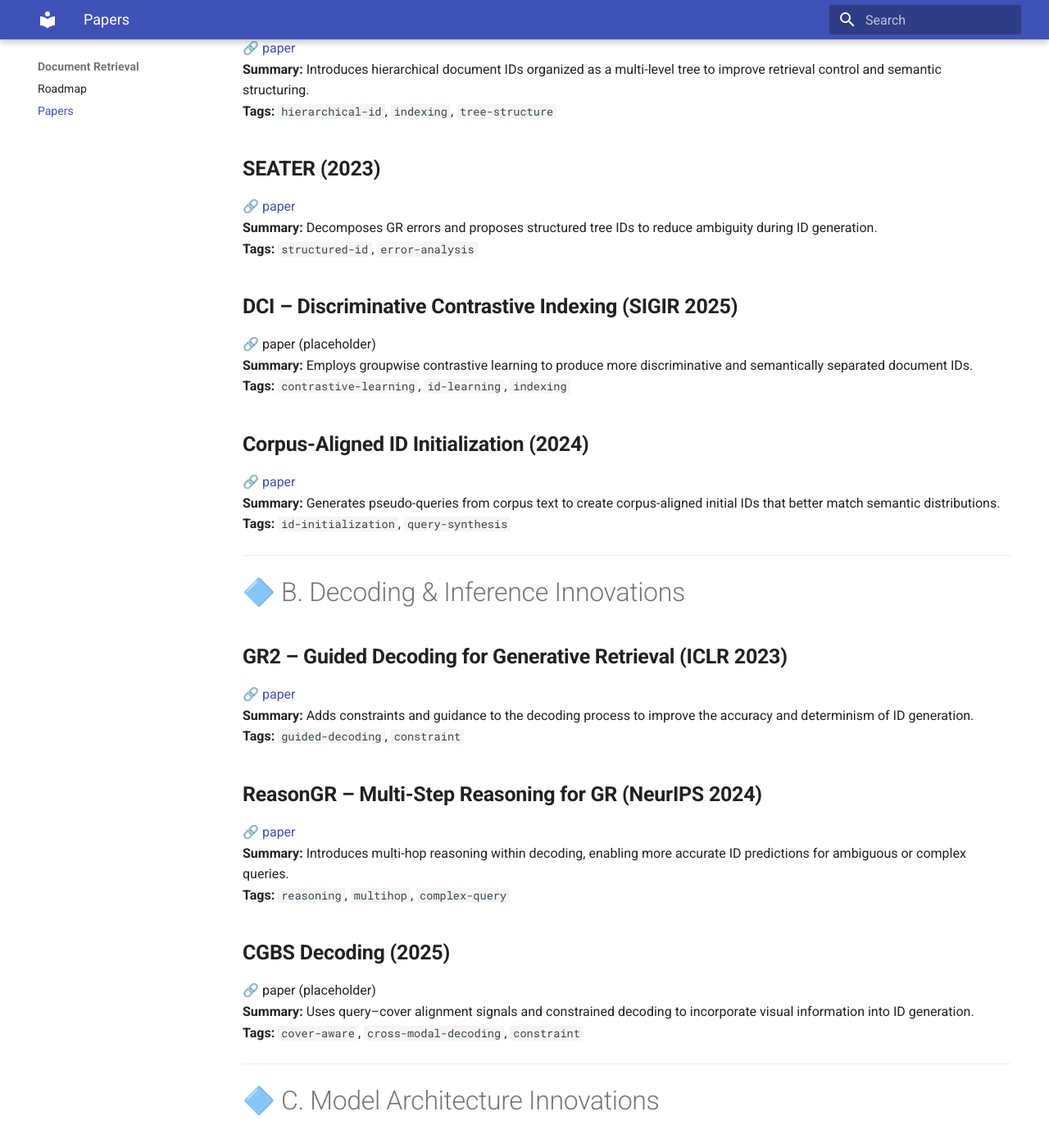
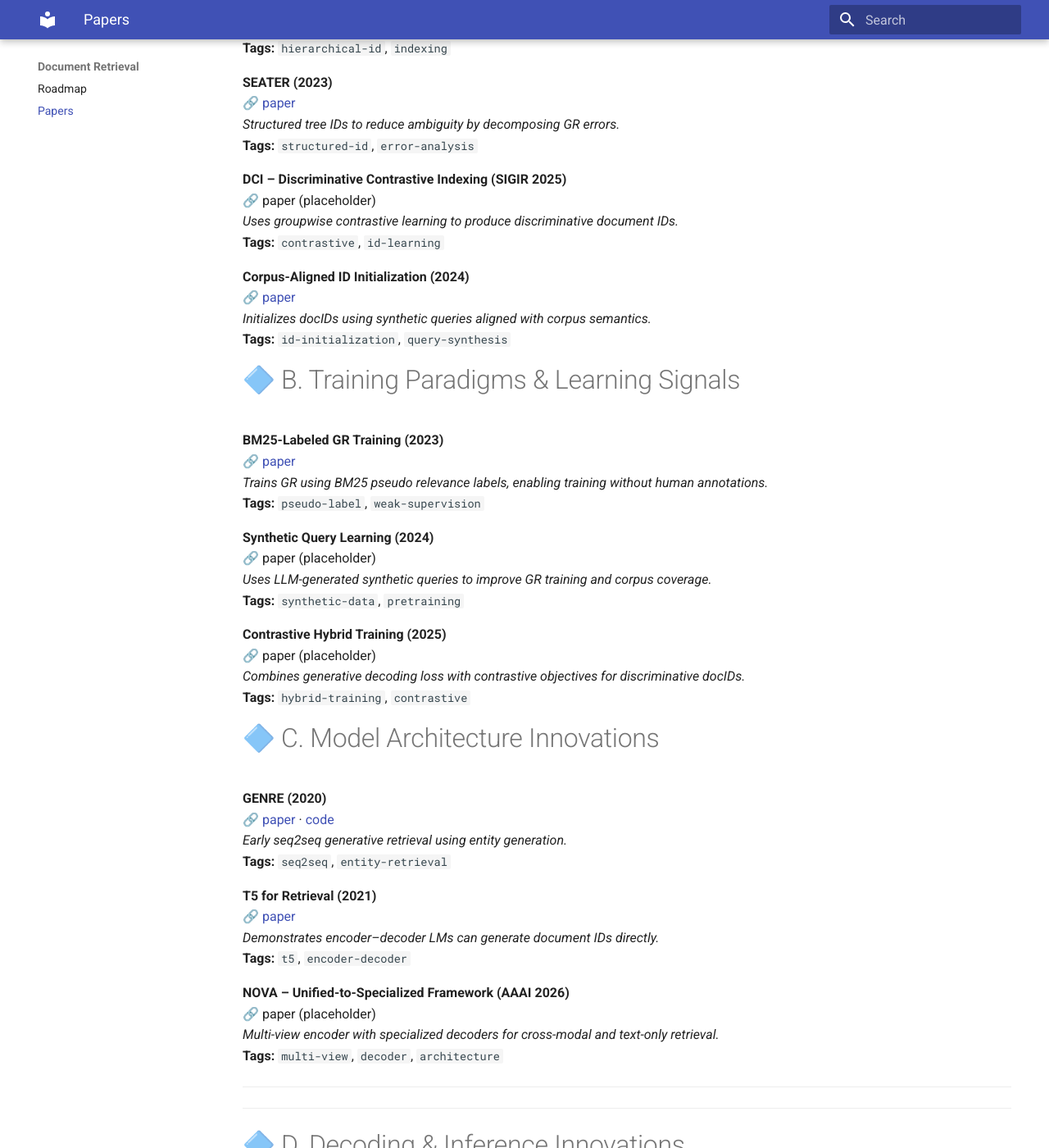
Before and after one commit to GenIR-notes/genir-notes, an MkDocs documentation site: the page built from docs/document_retrieval/papers.md, in a window 1280 px wide and 1400 px high, scrolled down 441 px. Shown: the whole window at 82% size. Built offline with MkDocs 1.6.1 and Material for MkDocs 9.7.7, drawn with Linux system fonts in a browser that asks for light colours; some of the changed text lies outside the part shown.

Commit message:
Update papers.md

```diff
--- a/docs/document_retrieval/papers.md
+++ b/docs/document_retrieval/papers.md
@@ -1,89 +1,91 @@
 # Papers: Document Retrieval
 
 This page organizes Generative Document Retrieval papers **by their core innovation**.
-For each paper, we list the title, link, a short 1–2 sentence summary, and tags.
-This categorization avoids duplication across method components and groups papers by their main intellectual contribution.
+To keep the page compact, each paper is listed using lightweight formatting (bold titles instead of section headers).
 
 ---
 
 # 🔷 A. ID Space & Indexing Innovations
 
-## **ASI – Autoregressive Search Index (ICLR 2023)**
+**ASI – Autoregressive Search Index (ICLR 2023)**
 🔗 [paper](https://arxiv.org/abs/2204.10628)
-**Summary:** Introduces hierarchical document IDs organized as a multi-level tree to improve retrieval control and semantic structuring.
-**Tags:** `hierarchical-id`, `indexing`, `tree-structure`
+*Hierarchical document IDs with multi-level tree structure for controlled ID generation.*
+**Tags:** `hierarchical-id`, `indexing`
 
-## **SEATER (2023)**
+**SEATER (2023)**
 🔗 [paper](https://arxiv.org/abs/2305.10429)
-**Summary:** Decomposes GR errors and proposes structured tree IDs to reduce ambiguity during ID generation.
+*Structured tree IDs to reduce ambiguity by decomposing GR errors.*
 **Tags:** `structured-id`, `error-analysis`
 
-## **DCI – Discriminative Contrastive Indexing (SIGIR 2025)**
+**DCI – Discriminative Contrastive Indexing (SIGIR 2025)**
 🔗 paper (placeholder)
-**Summary:** Employs groupwise contrastive learning to produce more discriminative and semantically separated document IDs.
-**Tags:** `contrastive-learning`, `id-learning`, `indexing`
+*Uses groupwise contrastive learning to produce discriminative document IDs.*
+**Tags:** `contrastive`, `id-learning`
 
-## **Corpus-Aligned ID Initialization (2024)**
+**Corpus-Aligned ID Initialization (2024)**
 🔗 [paper](https://arxiv.org/abs/2401.12345)
-**Summary:** Generates pseudo-queries from corpus text to create corpus-aligned initial IDs that better match semantic distributions.
+*Initializes docIDs using synthetic queries aligned with corpus semantics.*
 **Tags:** `id-initialization`, `query-synthesis`
 
 
+
+# 🔷 B. Training Paradigms & Learning Signals
+
+**BM25-Labeled GR Training (2023)**
+🔗 [paper](https://arxiv.org/abs/2307.06961)
+*Trains GR using BM25 pseudo relevance labels, enabling training without human annotations.*
+**Tags:** `pseudo-label`, `weak-supervision`
+
+**Synthetic Query Learning (2024)**
+🔗 paper (placeholder)
+*Uses LLM-generated synthetic queries to improve GR training and corpus coverage.*
+**Tags:** `synthetic-data`, `pretraining`
+
+**Contrastive Hybrid Training (2025)**
+🔗 paper (placeholder)
+*Combines generative decoding loss with contrastive objectives for discriminative docIDs.*
+**Tags:** `hybrid-training`, `contrastive`
+
+
+# 🔷 C. Model Architecture Innovations
+
+**GENRE (2020)**
+🔗 [paper](https://arxiv.org/abs/2001.09977) · [code](https://github.com/facebookresearch/genre)
+*Early seq2seq generative retrieval using entity generation.*
+**Tags:** `seq2seq`, `entity-retrieval`
+
+**T5 for Retrieval (2021)**
+🔗 [paper](https://arxiv.org/abs/2108.06254)
+*Demonstrates encoder–decoder LMs can generate document IDs directly.*
+**Tags:** `t5`, `encoder-decoder`
+
+**NOVA – Unified-to-Specialized Framework (AAAI 2026)**
+🔗 paper (placeholder)
+*Multi-view encoder with specialized decoders for cross-modal and text-only retrieval.*
+**Tags:** `multi-view`, `decoder`, `architecture`
+
 ---
 
-# 🔷 B. Decoding & Inference Innovations
+---
 
-## **GR2 – Guided Decoding for Generative Retrieval (ICLR 2023)**
+# 🔷 D. Decoding & Inference Innovations
+
+**GR2 – Guided Decoding for GR (ICLR 2023)**
 🔗 [paper](https://arxiv.org/abs/2305.03279)
-**Summary:** Adds constraints and guidance to the decoding process to improve the accuracy and determinism of ID generation.
+*Adds constrained / guided decoding for more accurate ID generation.*
 **Tags:** `guided-decoding`, `constraint`
 
-## **ReasonGR – Multi-Step Reasoning for GR (NeurIPS 2024)**
+**ReasonGR – Multi-Step Reasoning (NeurIPS 2024)**
 🔗 [paper](https://arxiv.org/abs/2406.04523)
-**Summary:** Introduces multi-hop reasoning within decoding, enabling more accurate ID predictions for ambiguous or complex queries.
-**Tags:** `reasoning`, `multihop`, `complex-query`
+*Models multi-hop reasoning during decoding to improve retrieval on complex queries.*
+**Tags:** `reasoning`, `multihop`
 
-## **CGBS Decoding (2025)**
+**CGBS Decoding (2025)**
 🔗 paper (placeholder)
-**Summary:** Uses query–cover alignment signals and constrained decoding to incorporate visual information into ID generation.
-**Tags:** `cover-aware`, `cross-modal-decoding`, `constraint`
+*Cover-aware and constrained decoding for multimodal ID generation.*
+**Tags:** `cover-aware`, `multimodal`, `constraint`
+
+---
 
 
 ---
-
-# 🔷 C. Model Architecture Innovations
-
-## **GENRE (2020)**
-🔗 [paper](https://arxiv.org/abs/2001.09977) · [code](https://github.com/facebookresearch/genre)
-**Summary:** Early generative retrieval using seq2seq generation over entity names; foundational to Generative IR.
-**Tags:** `seq2seq`, `entity-retrieval`
-
-## **T5 for Retrieval (2021)**
-🔗 [paper](https://arxiv.org/abs/2108.06254)
-**Summary:** Shows that encoder–decoder LMs can be fine-tuned to directly generate document IDs.
-**Tags:** `t5`, `encoder-decoder`
-
-## **NOVA – Unified-to-Specialized Generative Framework (AAAI 2026)**
-🔗 paper (placeholder)
-**Summary:** Proposes a multi-view architecture combining a unified encoder with specialized decoders for cross-modal and text-only retrieval.
-**Tags:** `multi-view`, `specialized-decoder`, `architecture`
-
-
----
-
-# 🔷 D. Training Paradigms & Learning Signals
-
-## **BM25-Labeled GR Training (2023)**
-🔗 [paper](https://arxiv.org/abs/2307.06961)
-**Summary:** Supervises GR using BM25-based pseudo labels, enabling training without annotated relevance data.
-**Tags:** `pseudo-label`, `weak-supervision`
-
-## **Synthetic Query Learning (2024)**
-🔗 paper (placeholder)
-**Summary:** Uses LLMs to generate synthetic queries and trains GR on the synthetic ID mappings.
-**Tags:** `synthetic-data`, `pretraining`
-
-## **Contrastive Hybrid Training (2025)**
-🔗 paper (placeholder)
-**Summary:** Combines generative objectives with contrastive docID supervision for more stable and discriminative GR training.
-**Tags:** `hybrid-training`, `contrastive`
```
